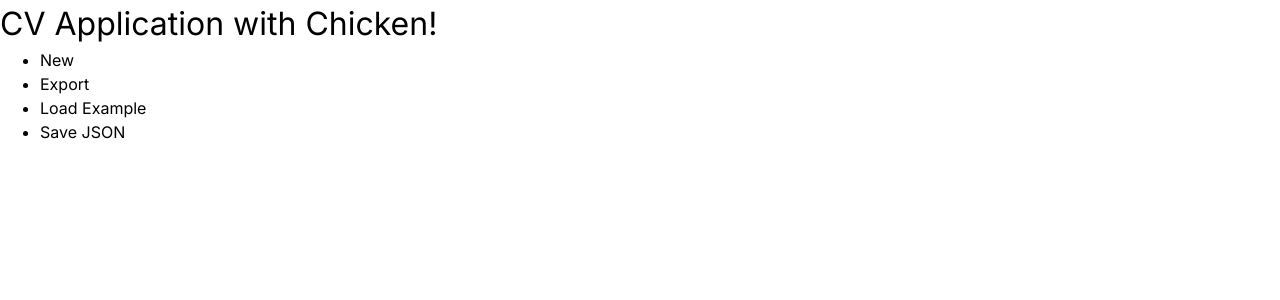
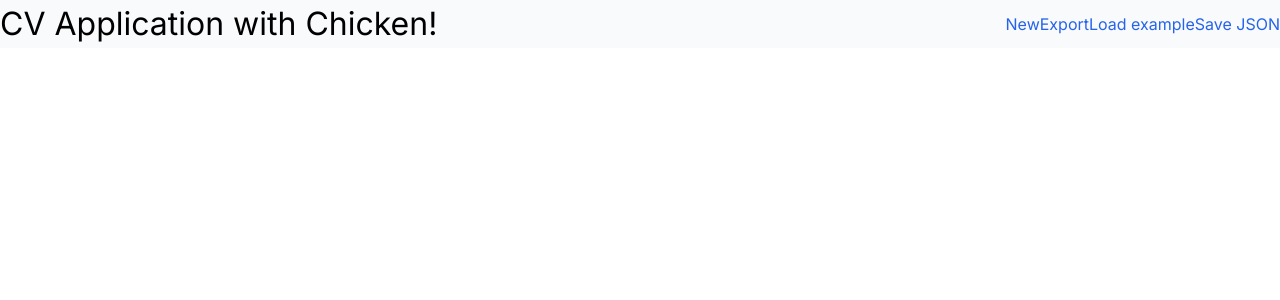
Before and after one commit to AnLaxina/cv-application, a React (Vite) app: page / in a window 1280 px wide. Shown: the top 300 px of the page. Built offline with nearby package versions, Linux system fonts and the light colour scheme.

Commit message:
feat(header.css): add initial styling

```diff
--- a/src/components/Header.jsx
+++ b/src/components/Header.jsx
@@ -1,9 +1,11 @@
+import "../styles/header.css";
+
 import listToComponent from "../utils/listToComponent.jsx";
 export default function Header({ title, showExtraOptions = false }) {
   const options = ["New", "Export"];
 
   if (showExtraOptions) {
-    options.push("Load Example");
+    options.push("Load example");
     options.push("Save JSON");
   }
   return (
--- a/src/styles/header.css
+++ b/src/styles/header.css
@@ -0,0 +1,29 @@
+header {
+    display: flex;
+    justify-content: space-between;
+    flex-wrap: wrap;
+    background-color: var(--background);
+    padding: var(--padding-medium);
+}
+
+nav {
+    display: flex;
+    align-items: center;
+}
+
+.navigation-links {
+    display: flex;
+    font-size: var(--body-text);
+    justify-content: space-between;
+    gap: var(--margin-small);
+    list-style: none;
+}
+
+.navigation-links > li {
+    color: var(--accent-color);
+}
+
+.navigation-links > li:hover {
+    cursor: pointer;
+    color: var(--accent-hover);
+}
```
